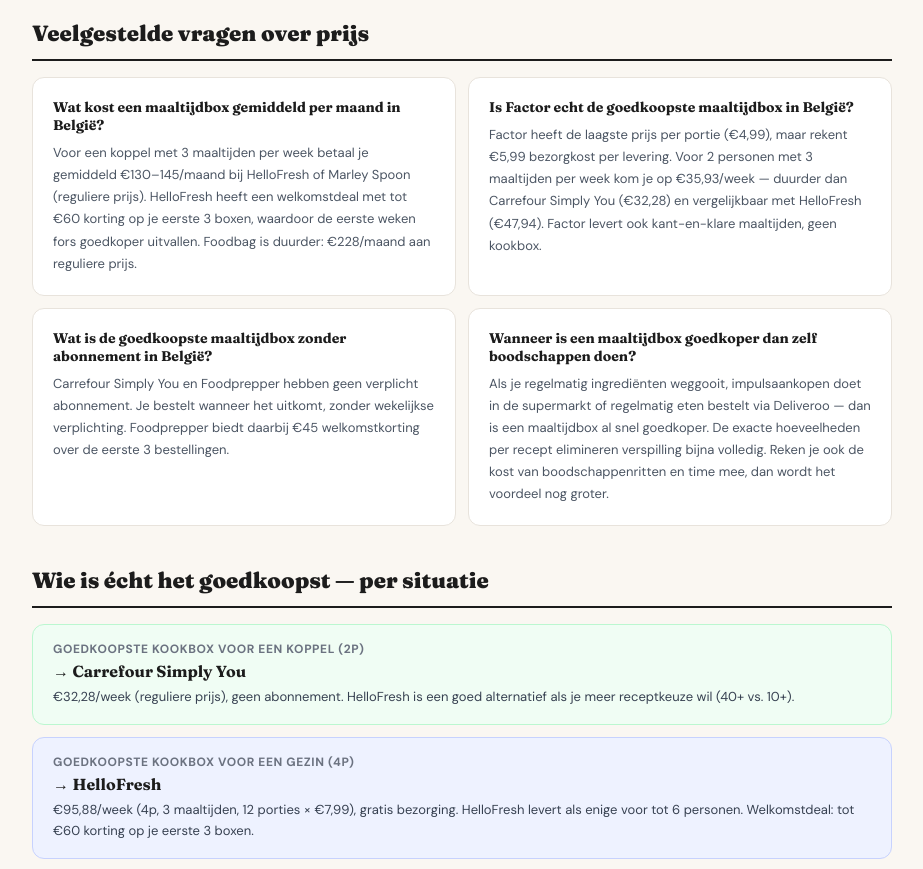
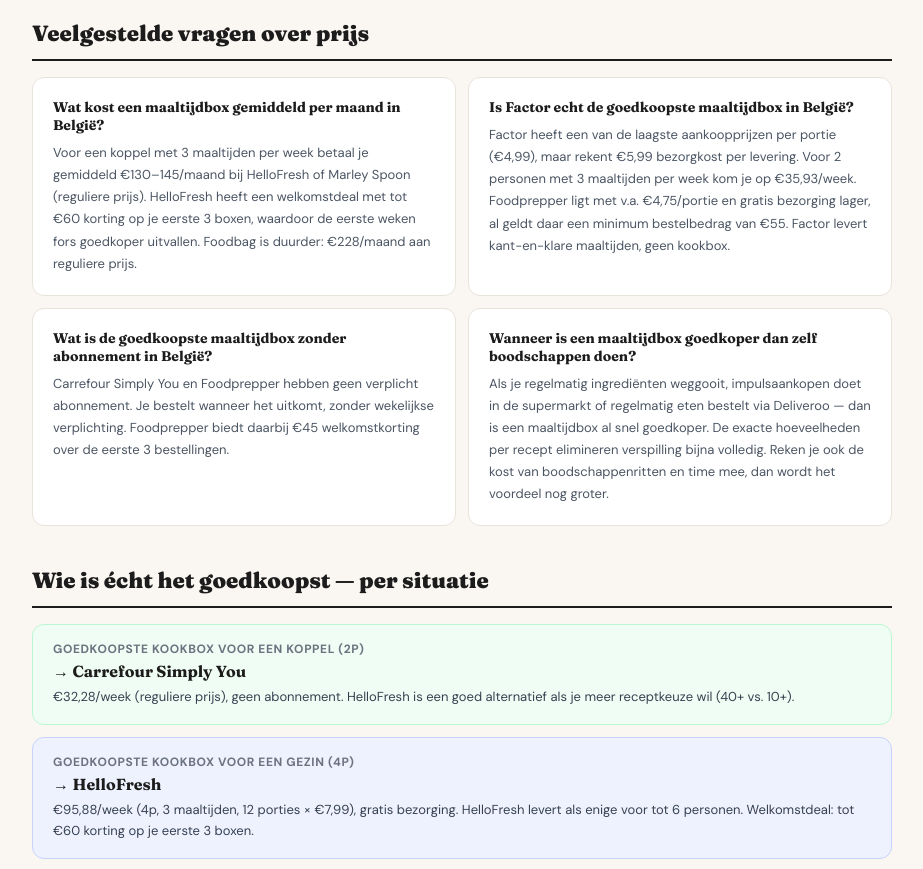
Before and after one commit to fetspets/bestemaaltijdbox, a Next.js app: page /gids/goedkoopste-maaltijdbox-belgie in a window 1280 px wide. Shown: the part 3100-3969 px from the top of the page, without its empty margins (178-1101 px from the left). Built offline with nearby package versions, Linux system fonts and the light colour scheme.

Commit message:
auto: update page.tsx

```diff
--- a/src/app/gids/goedkoopste-maaltijdbox-belgie/page.tsx
+++ b/src/app/gids/goedkoopste-maaltijdbox-belgie/page.tsx
@@ -26,7 +26,7 @@ const faqJsonLd = {
     {
       '@type': 'Question',
       name: 'Is Factor echt de goedkoopste maaltijdbox in België?',
-      acceptedAnswer: { '@type': 'Answer', text: 'Factor heeft de laagste prijs per portie (€4,99), maar rekent €5,99 bezorgkost per levering. Voor 2 personen met 3 maaltijden per week kom je op €35,93/week — duurder dan Carrefour Simply You (€32,28) en vergelijkbaar met HelloFresh (€47,94). Factor levert ook kant-en-klare maaltijden, geen kookbox.' },
+      acceptedAnswer: { '@type': 'Answer', text: 'Factor heeft een van de laagste aankoopprijzen per portie (€4,99), maar rekent €5,99 bezorgkost per levering. Voor 2 personen met 3 maaltijden per week kom je op €35,93/week. Foodprepper ligt met v.a. €4,75/portie en gratis bezorging lager, al geldt daar een minimum bestelbedrag van €55. Factor levert kant-en-klare maaltijden, geen kookbox.' },
     },
     {
       '@type': 'Question',
```
